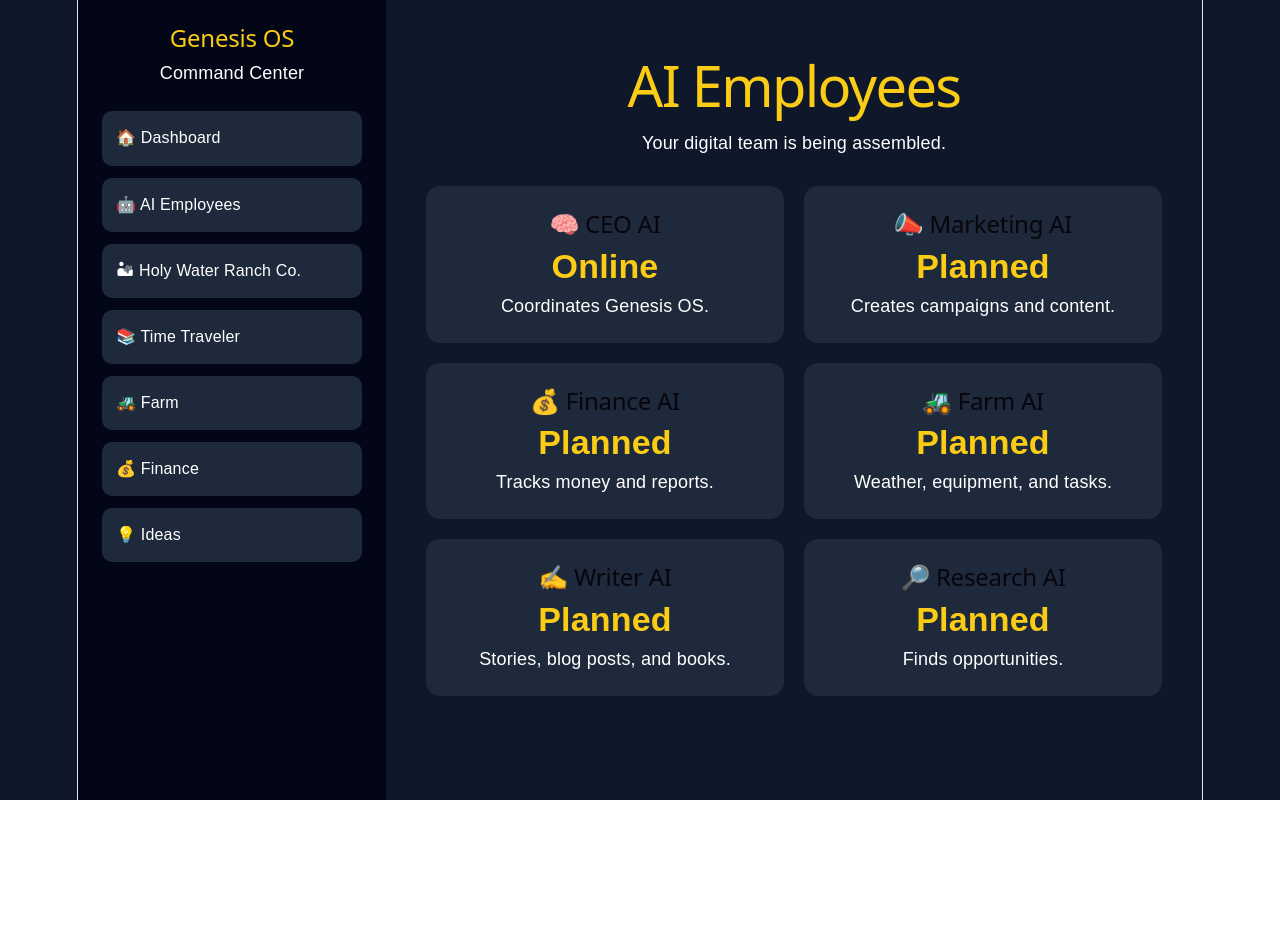
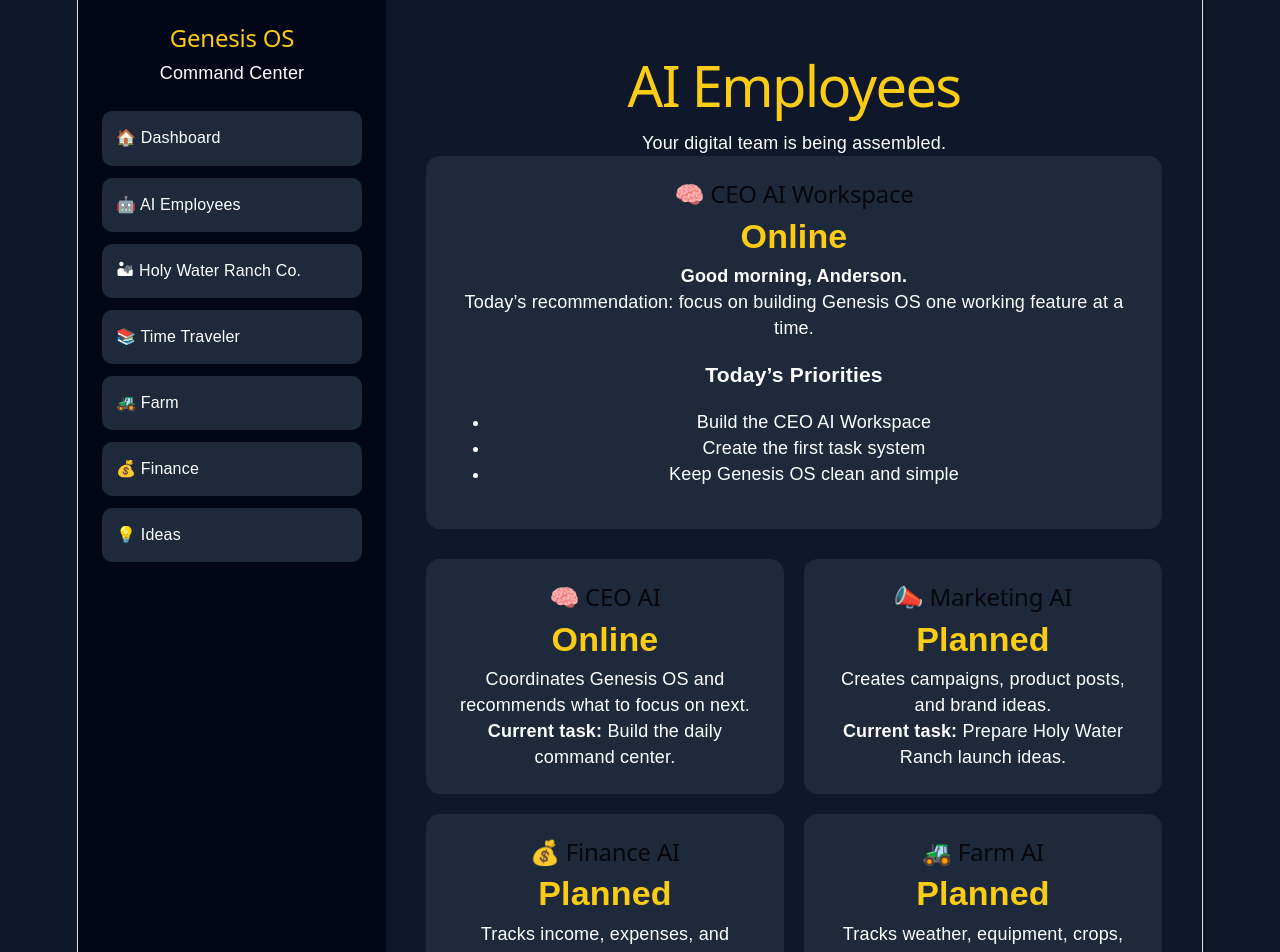
Before and after one commit to Anderson9895/genesis-os, a React (Vite) app: page /ai-employees in a window 1280 px wide. Shown: the top 952 px of the page. Before the commit the page ends 800 px from the top, so only its background shows below. Built offline with nearby package versions, Linux system fonts and the light colour scheme.

Commit message:
Build CEO AI workspace

```diff
--- a/src/pages/AIEmployees.jsx
+++ b/src/pages/AIEmployees.jsx
@@ -1,16 +1,77 @@
+const employees = [
+  {
+    name: "CEO AI",
+    icon: "🧠",
+    status: "Online",
+    mission: "Coordinates Genesis OS and recommends what to focus on next.",
+    task: "Build the daily command center."
+  },
+  {
+    name: "Marketing AI",
+    icon: "📣",
+    status: "Planned",
+    mission: "Creates campaigns, product posts, and brand ideas.",
+    task: "Prepare Holy Water Ranch launch ideas."
+  },
+  {
+    name: "Finance AI",
+    icon: "💰",
+    status: "Planned",
+    mission: "Tracks income, expenses, and financial goals.",
+    task: "Set up starter revenue tracking."
+  },
+  {
+    name: "Farm AI",
+    icon: "🚜",
+    status: "Planned",
+    mission: "Tracks weather, equipment, crops, and farm priorities.",
+    task: "Build farm operations checklist."
+  },
+  {
+    name: "Writer AI",
+    icon: "✍️",
+    status: "Planned",
+    mission: "Helps with stories, books, blogs, and Time Traveler content.",
+    task: "Create daily writing workflow."
+  },
+  {
+    name: "Research AI",
+    icon: "🔎",
+    status: "Planned",
+    mission: "Finds opportunities, suppliers, tools, and business ideas.",
+    task: "Research next profitable product idea."
+  }
+]
+
 function AIEmployees() {
   return (
     <>
       <h1>AI Employees</h1>
       <p>Your digital team is being assembled.</p>
 
+      <div className="card">
+        <h2>🧠 CEO AI Workspace</h2>
+        <strong>Online</strong>
+        <p><b>Good morning, Anderson.</b></p>
+        <p>Today’s recommendation: focus on building Genesis OS one working feature at a time.</p>
+
+        <h3>Today’s Priorities</h3>
+        <ul>
+          <li>Build the CEO AI Workspace</li>
+          <li>Create the first task system</li>
+          <li>Keep Genesis OS clean and simple</li>
+        </ul>
+      </div>
+
       <div className="grid">
-        <div className="card"><h2>🧠 CEO AI</h2><strong>Online</strong><p>Coordinates Genesis OS.</p></div>
-        <div className="card"><h2>📣 Marketing AI</h2><strong>Planned</strong><p>Creates campaigns and content.</p></div>
-        <div className="card"><h2>💰 Finance AI</h2><strong>Planned</strong><p>Tracks money and reports.</p></div>
-        <div className="card"><h2>🚜 Farm AI</h2><strong>Planned</strong><p>Weather, equipment, and tasks.</p></div>
-        <div className="card"><h2>✍️ Writer AI</h2><strong>Planned</strong><p>Stories, blog posts, and books.</p></div>
-        <div className="card"><h2>🔎 Research AI</h2><strong>Planned</strong><p>Finds opportunities.</p></div>
+        {employees.map((employee) => (
+          <div className="card" key={employee.name}>
+            <h2>{employee.icon} {employee.name}</h2>
+            <strong>{employee.status}</strong>
+            <p>{employee.mission}</p>
+            <p><b>Current task:</b> {employee.task}</p>
+          </div>
+        ))}
       </div>
     </>
   )
```
